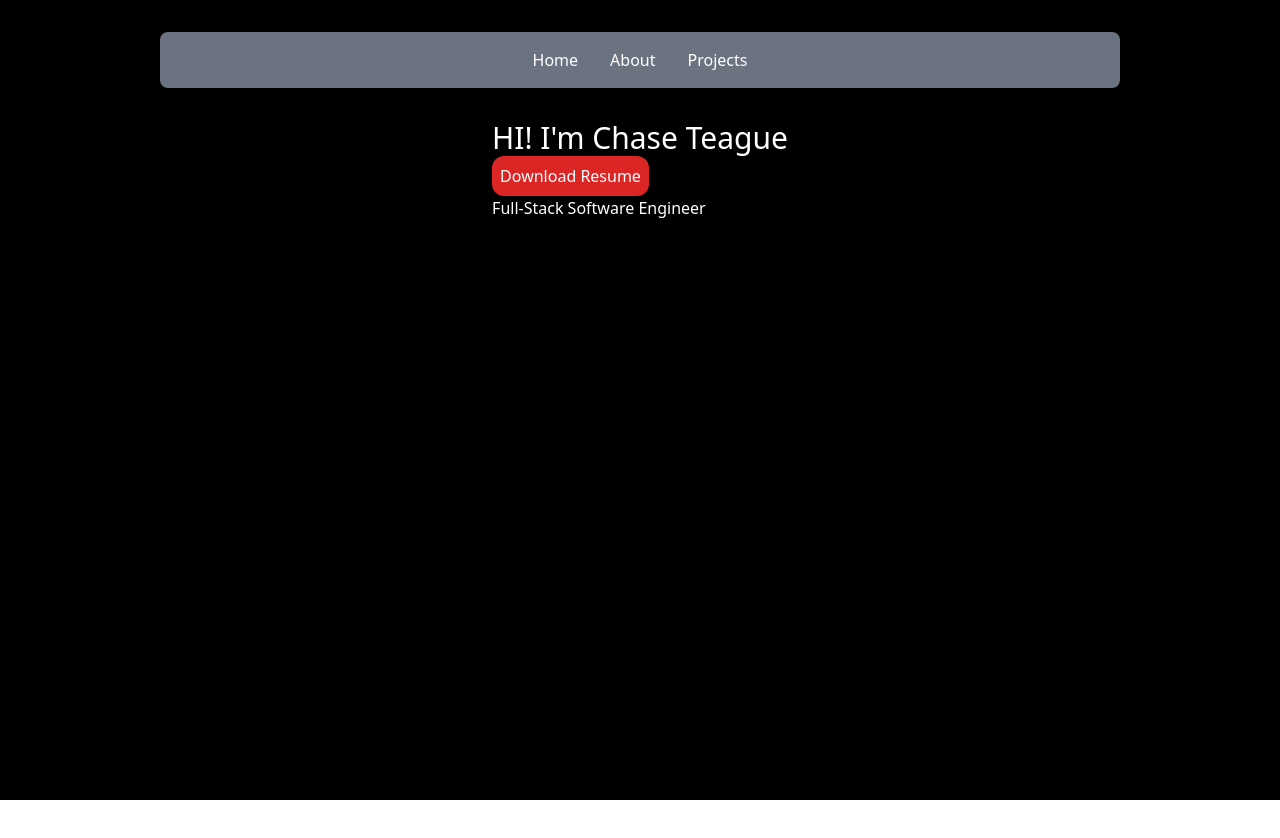
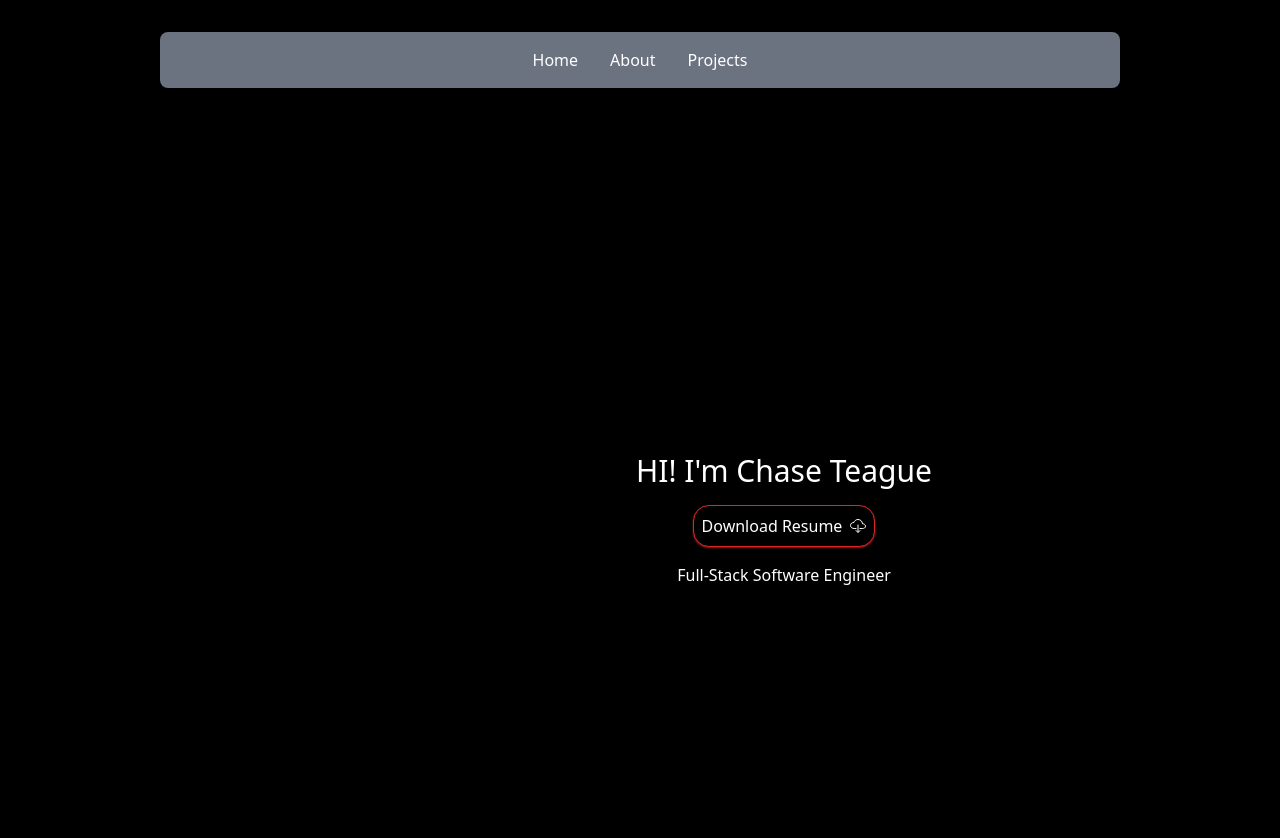
Before and after one commit to ChaseTeague1/chaseteague1.github.io, a React (Create React App) app: page / in a window 1280 px wide. Shown: the top 838 px of the page. Before the commit the page ends 800 px from the top, so only its background shows below. Built offline with nearby package versions, Linux system fonts and the light colour scheme.

Commit message:
added in react icons for the download symbol along with tweaked some styling

```diff
--- a/package.json
+++ b/package.json
@@ -8,6 +8,7 @@
     "@testing-library/user-event": "^13.5.0",
     "react": "^18.3.1",
     "react-dom": "^18.3.1",
+    "react-icons": "^5.4.0",
     "react-router-dom": "^6.28.0",
     "react-scripts": "5.0.1",
     "web-vitals": "^2.1.4"
--- a/src/components/Home.js
+++ b/src/components/Home.js
@@ -1,4 +1,5 @@
 import React from "react";
+import { IoCloudDownloadOutline} from "react-icons/io5";
 
 function Home(){
 
@@ -13,12 +14,15 @@ function Home(){
     }
 
     return (
-        <div>
+        <div className="flex flex-col items-center justify-center h-screen ml-72 mb-72">
             <h1 className="text-white text-3xl">HI! I'm Chase Teague</h1>
             <button
                 onClick={handleDownload}
-                className="bg-red-600 text-white rounded-xl p-2"
-            >Download Resume</button>
+                className="m-4 bg-black hover:bg-red-600 transition duration-500 border-red-600 border text-white rounded-2xl p-2 shadow-sm shadow-red-800 flex items-center"
+            >
+                Download Resume
+                <span className="ml-2"><IoCloudDownloadOutline /></span>
+            </button>
             <p className="text-white">Full-Stack Software Engineer</p>
         </div>
     )
```
Also changed, not shown: 1 other file (tests, documents, lock files or other folders).
